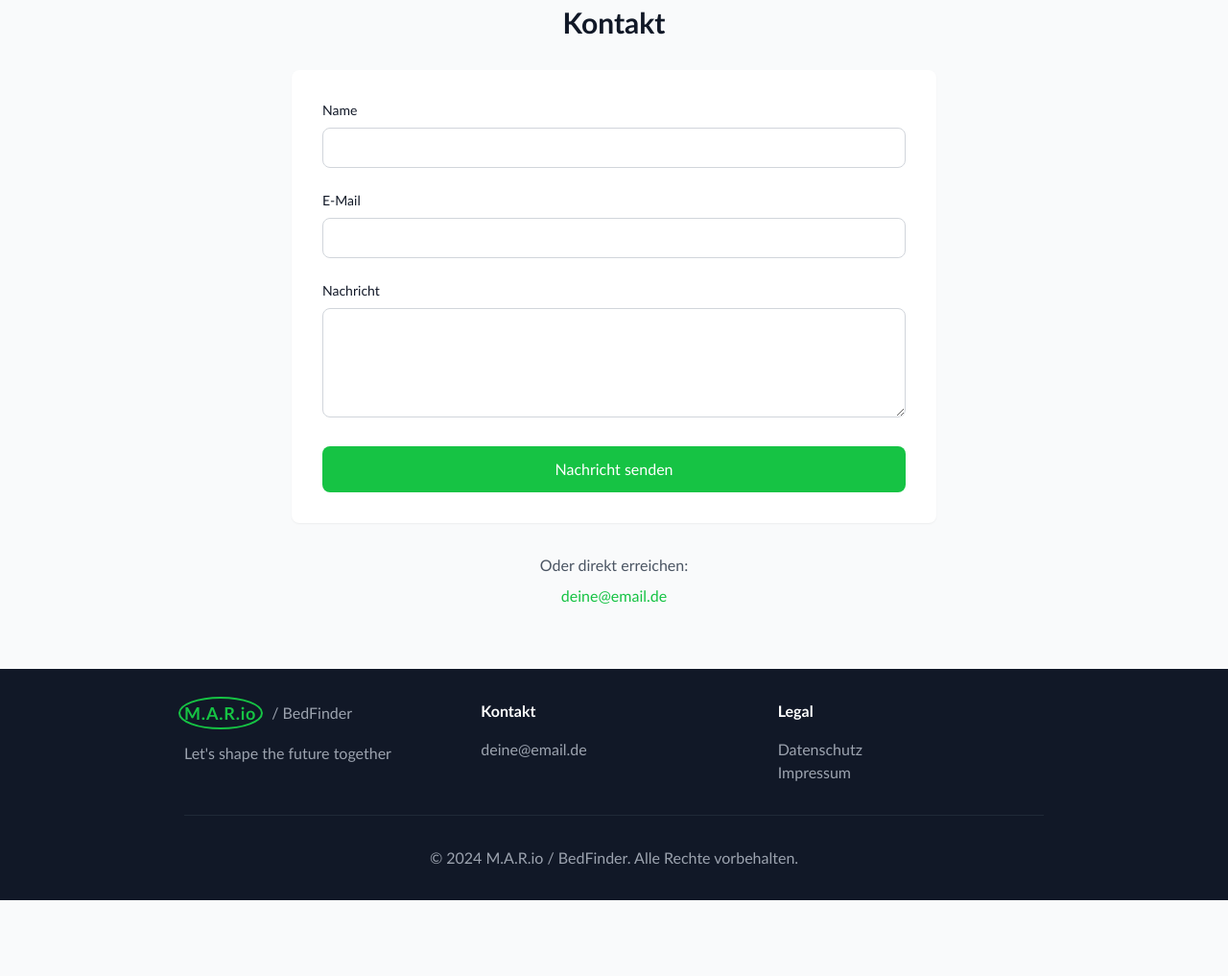
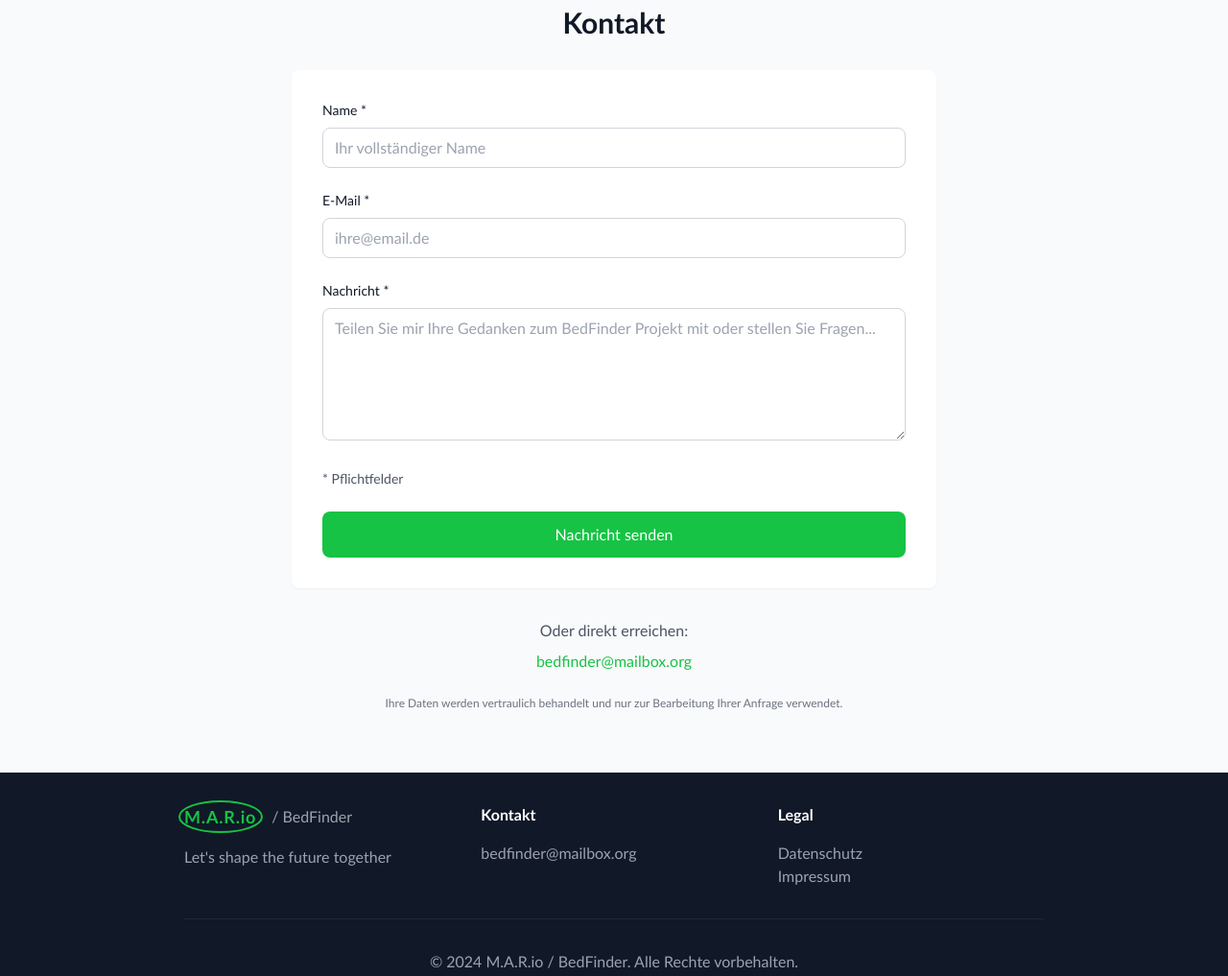
Before and after one commit to mar565/nfc-landing-bedfinder, a plain HTML site: page index.html in a window 1280 px wide. Shown: the part 2300-3317 px from the top of the page at 96% size. Before the commit the page ends 3238 px from the top, so only its background shows below. Drawn offline with nearby package versions, Linux system fonts and the light colour scheme; a web font is replaced by a local one.

Commit message:
Update index.html

```diff
--- a/index.html
+++ b/index.html
@@ -504,7 +504,7 @@
     <!-- Project Info Section -->
     <section class="py-16 px-4 bg-white">
         <div class="max-w-4xl mx-auto">
-            <h2 class="text-3xl font-bold mb-8 text-center">Das BedFinder Projekt</h2></h2>
+            <h2 class="text-3xl font-bold mb-8 text-center">Das BedFinder Projekt</h2>
 
             <div class="grid md:grid-cols-2 gap-8">
                 <div>
@@ -542,39 +542,60 @@
         </div>
     </section>
 
-    <!-- Contact Section -->
+    <!-- Contact Section with Formspree -->
     <section id="contact" class="py-16 px-4 bg-gray-50">
         <div class="max-w-2xl mx-auto">
             <h2 class="text-3xl font-bold mb-8 text-center">Kontakt</h2>
 
-            <form class="space-y-6 bg-white p-8 rounded-lg shadow-sm">
+            <!-- Formspree Contact Form -->
+            <form action="https://formspree.io/f/xrbyedge" method="POST" class="space-y-6 bg-white p-8 rounded-lg shadow-sm">
                 <div>
-                    <label for="name" class="block text-sm font-medium mb-2">Name</label>
+                    <label for="name" class="block text-sm font-medium mb-2">Name *</label>
                     <input type="text" id="name" name="name" required
-                           class="w-full px-3 py-2 border border-gray-300 rounded-lg focus:ring-2 focus:ring-bambu-green focus:border-transparent">
+                           class="w-full px-3 py-2 border border-gray-300 rounded-lg focus:ring-2 focus:ring-bambu-green focus:border-transparent transition-colors"
+                           placeholder="Ihr vollständiger Name">
                 </div>
 
                 <div>
-                    <label for="email" class="block text-sm font-medium mb-2">E-Mail</label>
+                    <label for="email" class="block text-sm font-medium mb-2">E-Mail *</label>
                     <input type="email" id="email" name="email" required
-                           class="w-full px-3 py-2 border border-gray-300 rounded-lg focus:ring-2 focus:ring-bambu-green focus:border-transparent">
+                           class="w-full px-3 py-2 border border-gray-300 rounded-lg focus:ring-2 focus:ring-bambu-green focus:border-transparent transition-colors"
+                           placeholder="ihre@email.de">
                 </div>
 
                 <div>
-                    <label for="message" class="block text-sm font-medium mb-2">Nachricht</label>
-                    <textarea id="message" name="message" rows="4" required
-                              class="w-full px-3 py-2 border border-gray-300 rounded-lg focus:ring-2 focus:ring-bambu-green focus:border-transparent"></textarea>
+                    <label for="message" class="block text-sm font-medium mb-2">Nachricht *</label>
+                    <textarea id="message" name="message" rows="5" required
+                              class="w-full px-3 py-2 border border-gray-300 rounded-lg focus:ring-2 focus:ring-bambu-green focus:border-transparent transition-colors resize-vertical"
+                              placeholder="Teilen Sie mir Ihre Gedanken zum BedFinder Projekt mit oder stellen Sie Fragen..."></textarea>
+                </div>
+
+                <!-- Hidden fields for Formspree configuration -->
+                <input type="hidden" name="_subject" value="Neue Nachricht von BedFinder Kontaktformular">
+                <input type="hidden" name="_next" value="https://www.bed-finder.de/thank-you.html">
+                <input type="hidden" name="_language" value="de">
+                <input type="hidden" name="_cc" value="bedfinder@mailbox.org">
+
+                <div class="text-sm text-gray-600">
+                    <p>* Pflichtfelder</p>
                 </div>
 
                 <button type="submit"
-                        class="w-full bg-bambu-green text-white py-3 rounded-lg font-medium hover:bg-green-700 transition-colors">
+                        class="w-full bg-bambu-green text-white py-3 px-6 rounded-lg font-medium hover:bg-green-700 focus:outline-none focus:ring-2 focus:ring-bambu-green focus:ring-offset-2 transition-all duration-200">
                     Nachricht senden
                 </button>
             </form>
 
             <div class="mt-8 text-center">
                 <p class="text-gray-600 mb-2">Oder direkt erreichen:</p>
-                <a href="mailto:deine@email.de" class="text-bambu-green hover:underline">deine@email.de</a>
+                <a href="mailto:bedfinder@mailbox.org" class="text-bambu-green hover:underline font-medium">bedfinder@mailbox.org</a>
+            </div>
+
+            <!-- Privacy Notice -->
+            <div class="mt-6 text-center">
+                <p class="text-xs text-gray-500">
+                    Ihre Daten werden vertraulich behandelt und nur zur Bearbeitung Ihrer Anfrage verwendet.
+                </p>
             </div>
         </div>
     </section>
@@ -647,7 +668,7 @@
 
                 <div>
                     <h4 class="font-semibold mb-4">Kontakt</h4>
-                    <a href="mailto:deine@email.de" class="text-gray-400 hover:text-bambu-green">deine@email.de</a>
+                    <a href="mailto:bedfinder@mailbox.org" class="text-gray-400 hover:text-bambu-green">bedfinder@mailbox.org</a>
                 </div>
 
                 <div>
@@ -925,16 +946,12 @@
             });
         });
 
-        // Simple form handling
-        document.querySelector('form').addEventListener('submit', function(e) {
-            e.preventDefault();
-            alert('Kontaktformular noch nicht verbunden. Füge deine Backend-URL hinzu.');
+        // Initialize all features
+        document.addEventListener('DOMContentLoaded', function() {
+            updateEventStatus();
+            initMarioExpansion();
+            initMobileMenu();
         });
-
-        // Initialize all features
-        updateEventStatus();
-        initMarioExpansion();
-        initMobileMenu();
     </script>
 </body>
 </html>
```
